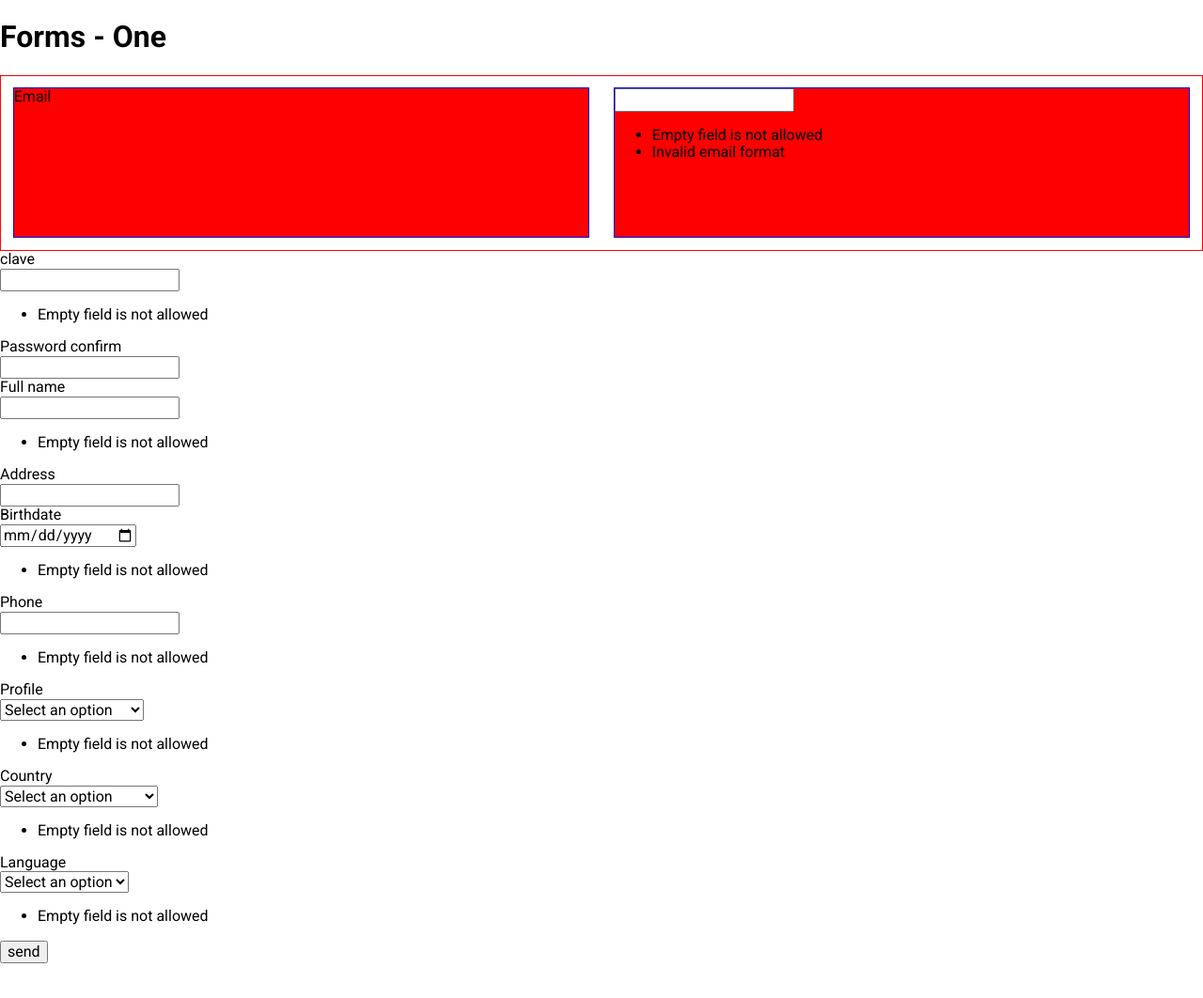
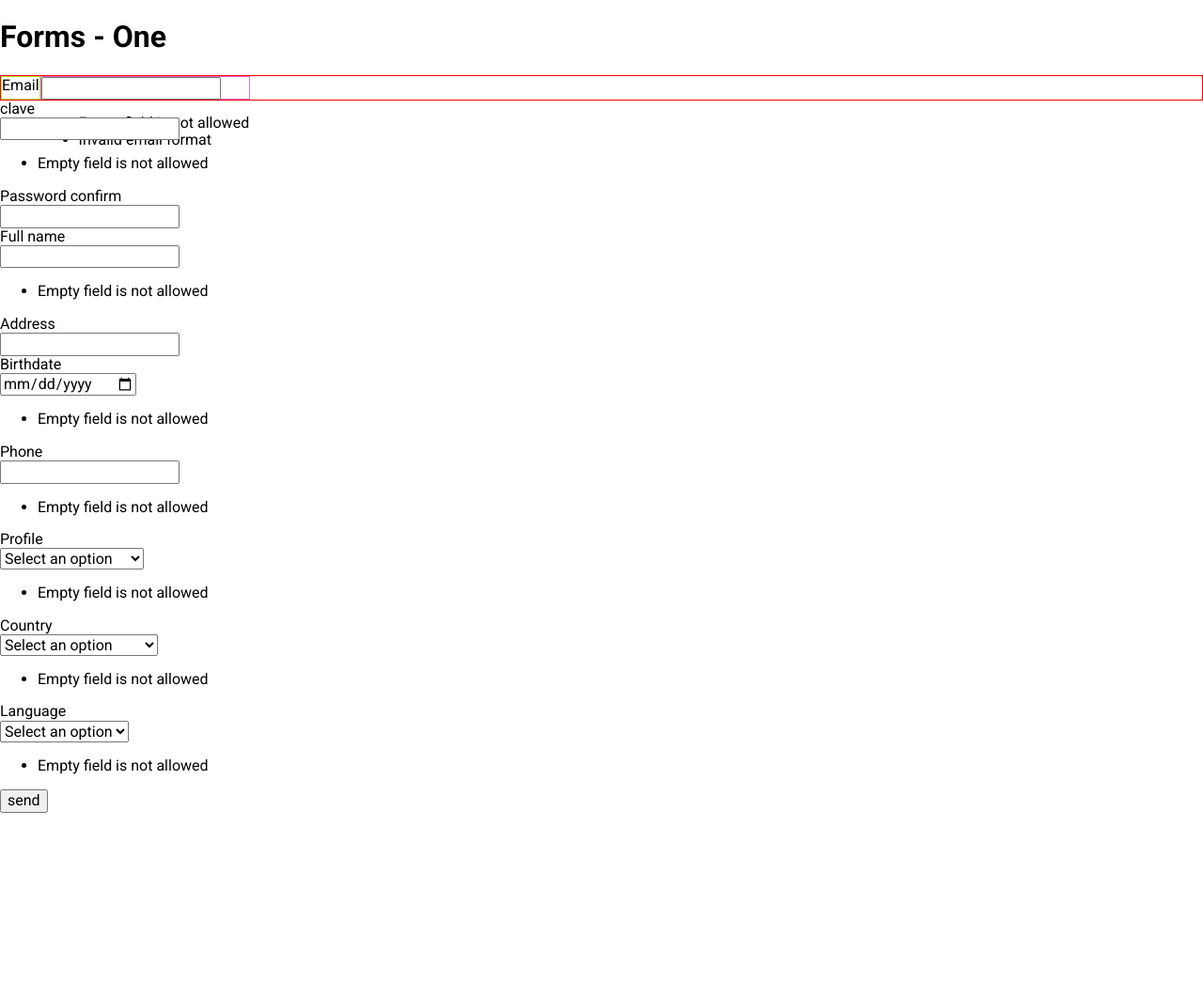
Before and after one commit to eacevedof/prj_css, a PHP site: page / in a window 1280 px wide. Shown: the whole page at 94% size. After the commit the page ends 865 px from the top, so only its background shows below. Run offline with PHP 8.4, Linux system fonts and the light colour scheme.

Commit message:
form field group

```diff
--- a/forms/one/style.css
+++ b/forms/one/style.css
@@ -23,26 +23,23 @@ form .fm-field-group {
 
 .fm-field-group.fg-row {
   flex-direction: row;
+  align-items: flex-start;
 }
 
 .fg-label {
   justify-content: space-around;
-  margin: 1%;
-  background: red;
-  border: 1px solid blue;
+  border: 1px solid greenyellow;
   box-sizing: border-box;
-  height: 160px;
-  width: 48%;
+  height: 25px;
+  width: auto;
 }
 
 .fg-input {
   justify-content: space-around;
-  margin: 1%;
-  background: red;
-  border: 1px solid blue;
+  border: 1px solid orchid;
   box-sizing: border-box;
-  height: 160px;
-  width: 48%;
+  height: 25px;
+  width: auto;
 }
 
 
```
